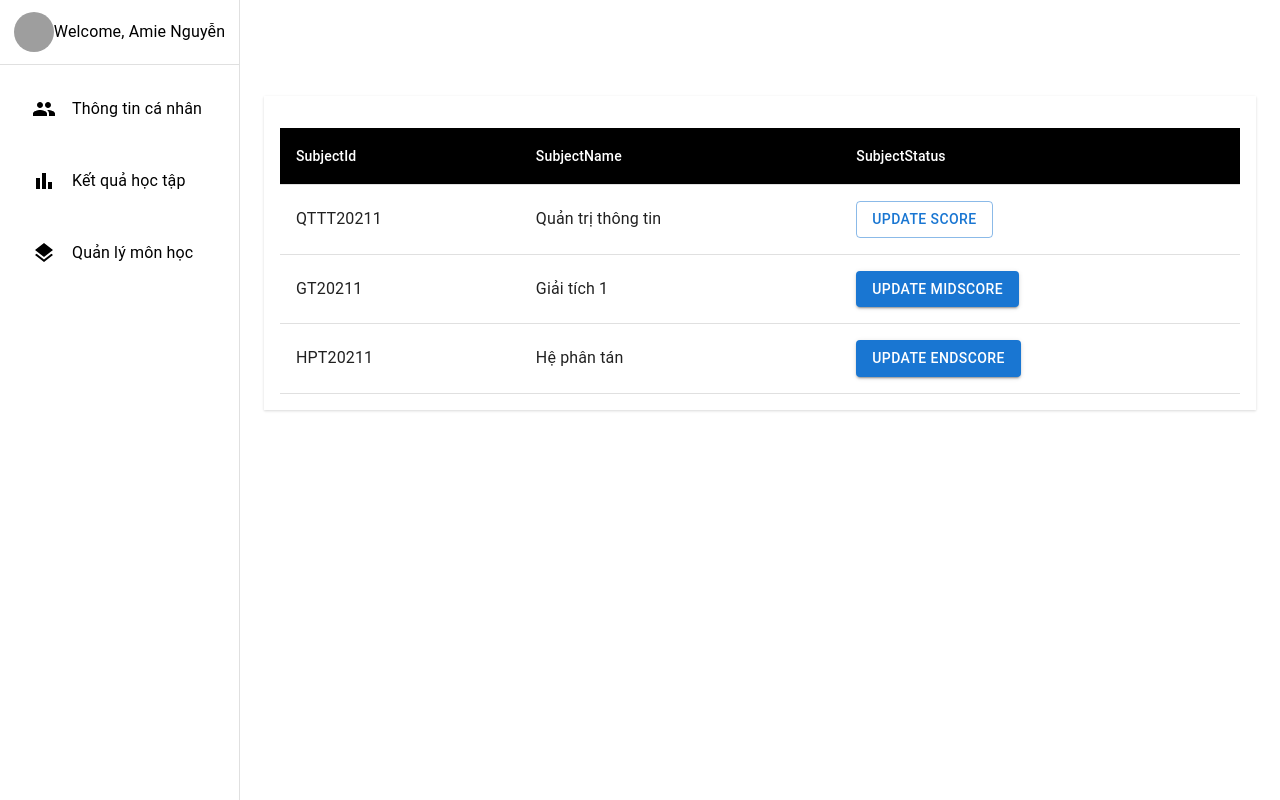
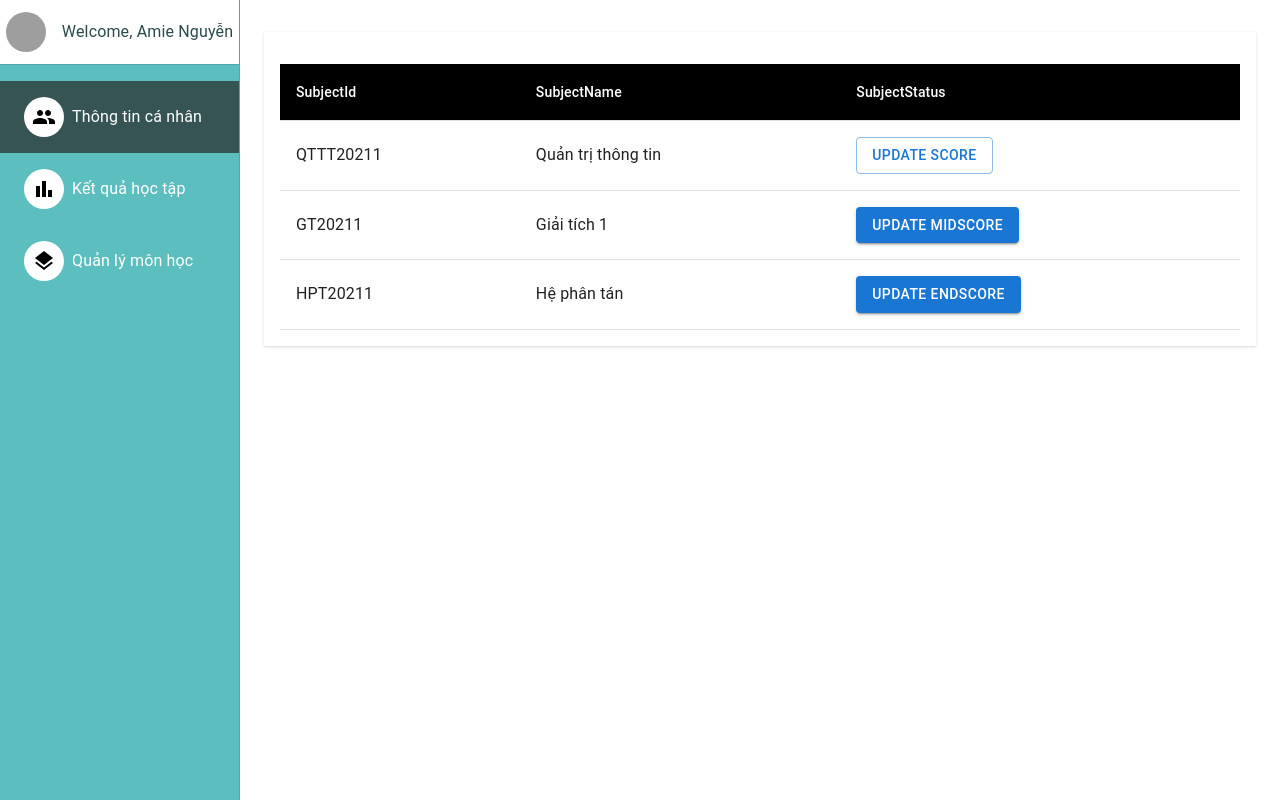
Before and after one commit to HongAnhNguyen2000/Mellifluous, a React (Create React App) app: page /score in a window 1280 px wide. Built offline with nearby package versions, Linux system fonts and the light colour scheme; data requests are answered from the project's data file; grey boxes are pictures that could not be loaded.

Commit message:
change color table and component

```diff
--- a/src/pages/Dashboard/ContainerInfo.js
+++ b/src/pages/Dashboard/ContainerInfo.js
@@ -36,11 +36,11 @@ const ContainerInfo = () => {
       >
 
         <Container maxWidth="lg" sx={{ mt: 4, mb: 4 }}>
-        <Grid container spacing={3}>
+        {/* <Grid container spacing={3}>
 
-            {/* Self Info */}
 
-            <Grid item xs={12} md={12} lg={8}>
+
+            <Grid item xs={12} md={12} lg={8}> */}
               <Paper
                 sx={{
                   p: 2,
@@ -54,7 +54,7 @@ const ContainerInfo = () => {
 
 
               </Paper>
-            </Grid>
+            {/* </Grid>
 
             {getRole === '0' &&(
 
@@ -70,7 +70,7 @@ const ContainerInfo = () => {
               </Paper>
             </Grid>
             )}
-            </Grid>
+            </Grid> */}
         </Container>
       </Box>
       </Box>
--- a/src/pages/Dashboard/ContainerManageSubject.js
+++ b/src/pages/Dashboard/ContainerManageSubject.js
@@ -86,7 +86,7 @@ const ContainerManageSubject = () => {
             positionn: "relative",
           }}
         >
-          <Toolbar />
+
           <Container maxWidth="lg" sx={{ mt: 4, mb: 4 }}>
             <Stack direction="column" spacing={2}>
               <Button variant="contained" color="primary" sx={{ width: "200px" }}>
--- a/src/pages/Dashboard/ContainerScore.js
+++ b/src/pages/Dashboard/ContainerScore.js
@@ -1,7 +1,7 @@
 import { ThemeProvider } from '@mui/private-theming'
 import React,{useEffect} from 'react'
 
-import {Box, Container, Toolbar, CssBaseline} from '@mui/material'
+import {Box, Container, CssBaseline} from '@mui/material'
 
 
 import DashboardContent from './Dashboard'
@@ -29,7 +29,7 @@ const ContainerScore = () => {
           overflow: 'auto',
         }}
       >
-        <Toolbar />
+
         <Container maxWidth="lg" sx={{ mt: 4, mb: 4 }}>
           { getRole === '0' ?
             <EnhancedTable/>
--- a/src/pages/Dashboard/ContainerSubject.js
+++ b/src/pages/Dashboard/ContainerSubject.js
@@ -39,7 +39,7 @@ const ContainerSubject = () => {
             overflow: "auto",
           }}
         >
-          <Toolbar />
+
           <Container maxWidth="lg" sx={{ mt: 4, mb: 4 }}>
             <Grid container>
               <Grid item xs={8} paddingRight={4}>
@@ -48,7 +48,7 @@ const ContainerSubject = () => {
               <Grid item xs={4}>
                 <Stack direction="column" spacing={4}>
                   <InfoTeach />
-                  <FinalSub />
+                  {/* <FinalSub /> */}
                 </Stack>
               </Grid>
             </Grid>
--- a/src/pages/Dashboard/ContainerTuition.js
+++ b/src/pages/Dashboard/ContainerTuition.js
@@ -31,7 +31,7 @@ const ContainerTuition = () => {
           overflow: 'auto',
         }}
       >
-        <Toolbar />
+
         <Container maxWidth="lg" sx={{ mt: 4, mb: 4 }}>
         <Grid container spacing={3}>
 
--- a/src/pages/Dashboard/Dashboard.js
+++ b/src/pages/Dashboard/Dashboard.js
@@ -1,4 +1,4 @@
-import * as React from "react";
+import  React, {useState} from "react";
 import {
   styled,
   createTheme,
@@ -6,12 +6,14 @@ import {
   List,
   Typography,
   Divider,
-
+  Stack,
   Avatar,
+  Button
 
 } from "@mui/material";
 
 import MuiDrawer from "@mui/material/Drawer";
+import LogoutIcon from "@mui/icons-material/Logout";
 import MainListItems from "./listItems";
 
 import { useHistory } from "react-router-dom";
@@ -26,8 +28,8 @@ const Drawer = styled(MuiDrawer, {
   "& .MuiDrawer-paper": {
     position: "relative",
     whiteSpace: "nowrap",
-    backgroundColor: "white",
-    color: "black",
+    backgroundColor: "#5cbebf",
+    color: "white",
     width: drawerWidth,
     transition: theme.transitions.create("width", {
       easing: theme.transitions.easing.sharp,
@@ -41,6 +43,8 @@ const mdTheme = createTheme();
 
 function DashboardContent() {
   let history = useHistory();
+
+  const [selectedItem, setSelectedItem] = useState(0);
 
 
   const getRole = localStorage.getItem('accountInfo');
@@ -59,24 +63,29 @@ function DashboardContent() {
             display: "flex",
             alignItems: "center",
             justifyContent: "center",
+            backgroundColor: "white",
+            color: "#2a4a4b",
             px: [1],
           }}
         >
            {getRole === '0' ?
-           <>
+           <Stack direction="row" spacing={2} alignItems="center" justifyContent="center">
             <Avatar src="/static/avatars/avatar_24.jpg" alt="photoURL" />
-            <Typography>Welcome, Ngọc Minh </Typography>
-          </>
+            <Typography>20187210 </Typography>
+            <Button variant="contained" onClick={onLogOut} sx={{color: "75bcbe"}}>
+              <LogoutIcon/>
+            </Button>
+          </Stack>
             :
-            <>
+            <Stack direction="row" spacing={2}  alignItems="center" justifyContent="center">
             <Avatar src="/static/avatars/avatar_22.jpg" alt="photoURL" />
             <Typography>Welcome, Amie Nguyễn </Typography>
-            </>
+            </Stack>
             }
         </Toolbar>
         <Divider />
         <List>
-          <MainListItems />
+          <MainListItems selectedItem={selectedItem} setSelectedItem={setSelectedItem} />
         </List>
       </Drawer>
     </>
--- a/src/pages/Dashboard/Info/selfInfo.js
+++ b/src/pages/Dashboard/Info/selfInfo.js
@@ -58,14 +58,14 @@ const SelfInfo = ({ getRole }) => {
         <Grid item xs={12} md={12} lg={4}>
           <CardMedia
             component="img"
-            height="140"
+
             image="/static/avatars/avatar_24.jpg"
             alt="green iguana"
           ></CardMedia>
         </Grid>
         <Grid item xs={12} md={12} lg={8}>
-          <CardContent>
-            <Typography variant="h5" component="div">
+          <CardContent sx={{textAlign:"center"}}>
+            <Typography variant="h4" component="div" sx={{color: "rgb(117 188 190)"}}>
               THÔNG TIN CÁ NHÂN
             </Typography>
           </CardContent>
@@ -73,7 +73,7 @@ const SelfInfo = ({ getRole }) => {
           <CardContent>
             {info.length >0 && info.map((item) =>  (
               <Typography
-                variant="body1"
+                variant="h6"
                 color="text.secondary"
                 align="justify"
               >
@@ -120,7 +120,7 @@ const SelfInfo = ({ getRole }) => {
             <br />
             <Button
               sx={{
-                backgroundColor: "#9e1010",
+                backgroundColor: "#75bcbe",
                 color: "white",
                 "&:hover": {
                   backgroundColor: "black",
--- a/src/pages/Dashboard/listItems.js
+++ b/src/pages/Dashboard/listItems.js
@@ -1,4 +1,4 @@
-import * as React from 'react';
+import React, {useEffect, useState} from 'react';
 
 
 import DashboardIcon from '@mui/icons-material/Dashboard';
@@ -7,80 +7,84 @@ import PeopleIcon from '@mui/icons-material/People';
 import BarChartIcon from '@mui/icons-material/BarChart';
 import LayersIcon from '@mui/icons-material/Layers';
 
-import { Avatar, ListItem, ListItemText, experimentalStyled as styled } from '@mui/material';
+import { Avatar, List, ListItemText, experimentalStyled as styled, ListItemButton } from '@mui/material';
 
  import { useHistory } from 'react-router';
 
- const styledListItem = styled(ListItem)(({theme}) => ({
-    root: {
-      "&$selected": {
-       color:  "#3954f5",
-       backgroundColor: "black"
-      },
-      "&:hover": {
-        color:  "grey",
+ const StyledList = styled(List)(({theme}) => ({
+  '&& .Mui-selected, && .Mui-selected:hover': {
+    backgroundColor: '#375455',
 
-      },
-      "&$selected:active": {
-
-      }
-    }
+  },
+  // hover states
+  '& .MuiListItemButton-root:hover': {
+    backgroundColor: '#375455',
+    '&, & .MuiListItemIcon-root': {
+      color: 'yellow',
+    },
+  },
 
  }))
-const MainListItems = () =>{
+const MainListItems = ({selectedItem, setSelectedItem}) =>{
+
+  const handleListItemClick = (index) => {
+    setSelectedItem(index);
+  }
+
+
   let history = useHistory();
 
   const getRole = localStorage.getItem('accountInfo');
 
   return(
-  <div>
+  <StyledList>
 
-    <ListItem button onClick={()=> history.push("/dashboard")}>
+    <ListItemButton onClick={()=> history.push("/dashboard")} selected={selectedItem === 0}>
     <Avatar sx={{ m: 1, bgcolor: 'white',color:'black' }}>
         <PeopleIcon />
     </Avatar>
       <ListItemText primary="Thông tin cá nhân" />
-    </ListItem>
+    </ListItemButton>
 
-    <ListItem button  onClick={()=> history.push("/score")}>
+    <ListItemButton onClick={()=> history.push("/score")} selected={selectedItem === 1}>
     <Avatar sx={{ m: 1,  bgcolor: 'white',color:'black' }}>
         <BarChartIcon />
     </Avatar>
       <ListItemText primary="Kết quả học tập" />
-    </ListItem>
+    </ListItemButton>
 
 
 
     {getRole === '0' ? (
       <>
-    <ListItem button  onClick={()=> history.push("/subject")}>
+    <ListItemButton onClick={()=> history.push("/subject")} selected={selectedItem === 2}>
     <Avatar sx={{ m: 1, bgcolor: 'white',color:'black'  }}>
         <DashboardIcon />
     </Avatar>
       <ListItemText primary="Đăng kí tín chỉ" />
-    </ListItem>
+    </ListItemButton>
 
-    <ListItem button  onClick={()=> history.push("/extra")}>
+    <ListItemButton  onClick={()=> history.push("/extra")} selected={selectedItem === 3}>
     <Avatar sx={{ m: 1,  bgcolor: 'white',color:'black' }}>
         <LayersIcon />
     </Avatar>
       <ListItemText primary="Điểm rèn luyện" />
-    </ListItem>
+    </ListItemButton>
 
 
     </>
     ):
     (
       <>
-      <ListItem button  onClick={()=> history.push("/manageSubject")}>
+      <ListItemButton  onClick={()=> history.push("/manageSubject")} selected= {selectedItem === 4}>
       <Avatar sx={{ m: 1,  bgcolor: 'white',color:'black' }}>
           <LayersIcon />
       </Avatar>
         <ListItemText primary="Quản lý môn học" />
-      </ListItem>
+      </ListItemButton>
     </>
     )}
-  </div>
+  </StyledList>
 );
 
 }
```
